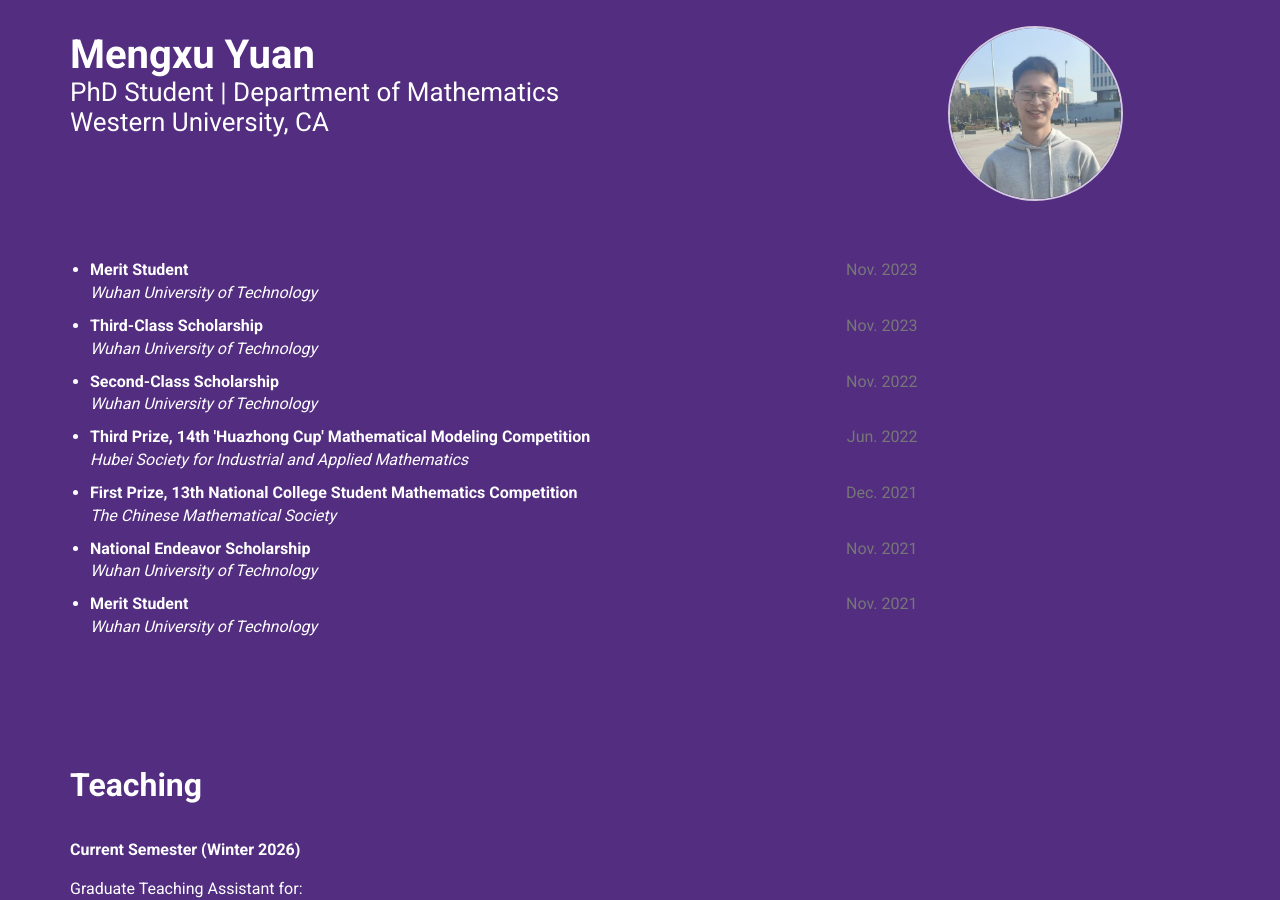
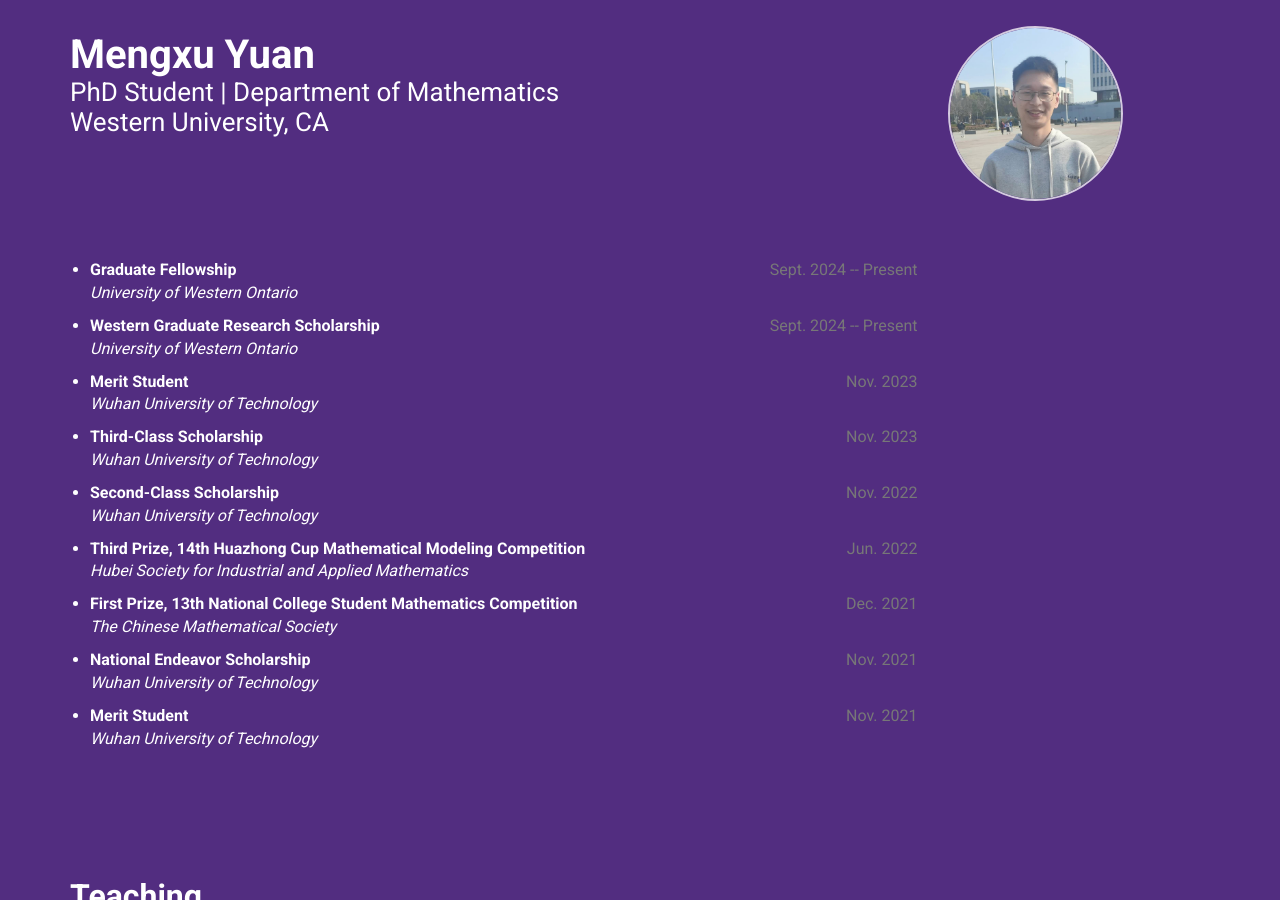
Before and after one commit to Mengxu3/mengxu3.github.io, a Jekyll site: the page built from index.html, in a window 1280 px wide and 900 px high, scrolled down 1430 px. Built offline with Jekyll 4.4.1, drawn with Linux system fonts in a browser that asks for light colours; nearby versions of some CDN libraries; a style sheet for code colours, icons or effects is not loaded.

Commit message:
Update awards.yml

```diff
--- a/_data/awards.yml
+++ b/_data/awards.yml
@@ -1,3 +1,13 @@
+- name: Graduate Fellowship
+  year: Sept. 2024 -- Present
+  organization: University of Western Ontario
+  description: ""
+
+- name: Western Graduate Research Scholarship
+  year: Sept. 2024 -- Present
+  organization: University of Western Ontario
+  description: ""
+
 - name: Merit Student
   year: Nov. 2023
   organization: Wuhan University of Technology
@@ -13,7 +23,7 @@
   organization: Wuhan University of Technology
   description: ""
 
-- name: Third Prize, 14th 'Huazhong Cup' Mathematical Modeling Competition
+- name: Third Prize, 14th Huazhong Cup Mathematical Modeling Competition
   year: Jun. 2022
   organization: Hubei Society for Industrial and Applied Mathematics
   description: ""
```
